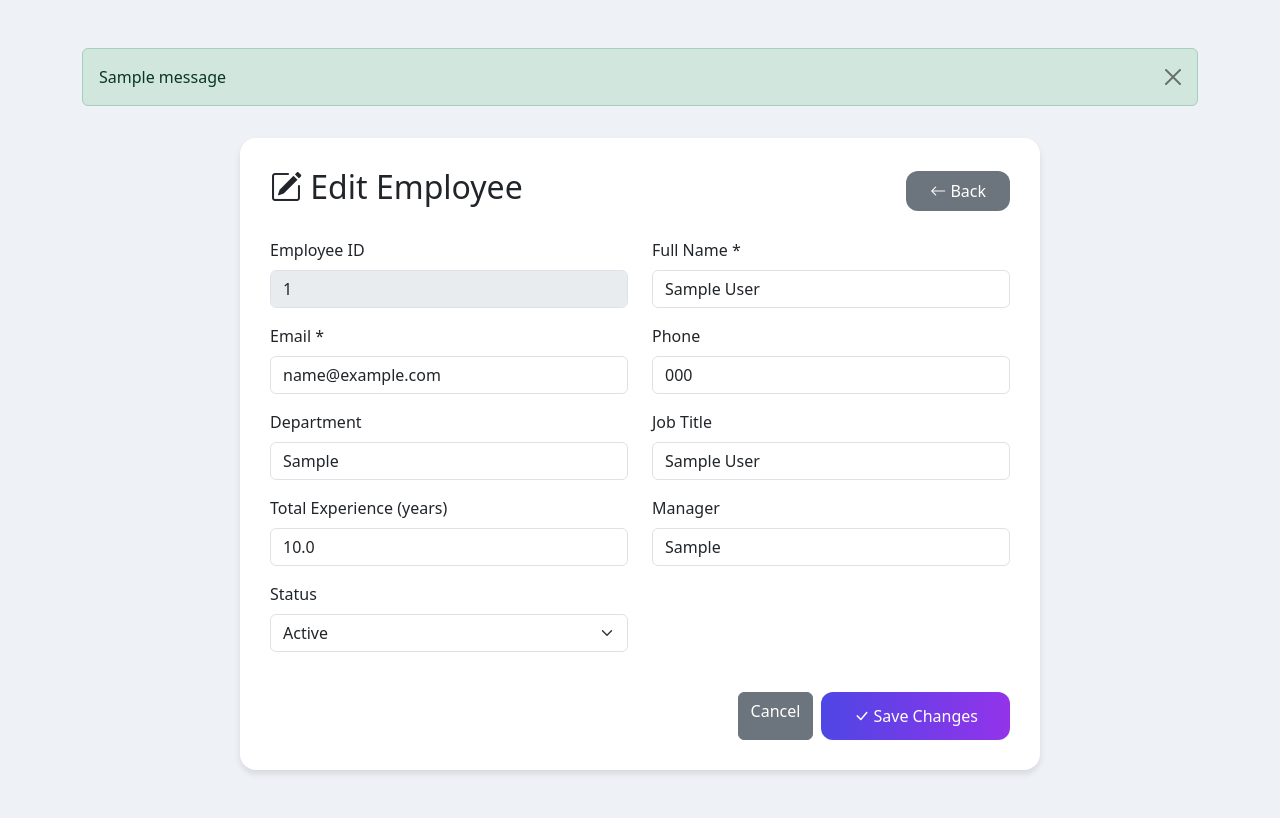
After one commit to vishnusuresh-dev/SmartHR-AI, a Flask app: page /edit_employee/1 in a window 1280 px wide. The commit adds this page. Run offline with Flask 3, Linux system fonts and the light colour scheme; the visitor is signed in with stand-in values (Sample User, id 1); tables that the repository leaves empty hold one stand-in row (values such as "Sample post"); one stand-in notice (Sample message) is shown; some libraries are stand-ins or nearby versions.

Commit message:
emplyee view edit added

```diff
--- a/app.py
+++ b/app.py
@@ -112,6 +112,42 @@ def allowed_file(filename, allowed_set):
 
 
 USERS = {"admin": "admin123"}
+
+# Add this after your helper functions section (around line 240)
+
+def cleanup_orphaned_files():
+    """Remove uploaded files that don't have corresponding database entries"""
+    if not os.path.exists(UPLOAD_FOLDER):
+        return []
+
+    # Get all files in uploads folder
+    uploaded_files = set(os.listdir(UPLOAD_FOLDER))
+
+    # Get all file references from database
+    employees = Employee.query.all()
+    db_files = set()
+
+    for emp in employees:
+        if emp.resume_path:
+            db_files.add(emp.resume_path)
+        if emp.profile_pic:
+            db_files.add(emp.profile_pic)
+
+    # Find orphaned files
+    orphaned_files = uploaded_files - db_files
+
+    # Delete orphaned files
+    deleted = []
+    for filename in orphaned_files:
+        file_path = os.path.join(UPLOAD_FOLDER, filename)
+        try:
+            if os.path.isfile(file_path):  # Only delete files, not directories
+                os.remove(file_path)
+                deleted.append(filename)
+        except OSError as e:
+            print(f"Error deleting orphaned file {filename}: {e}")
+
+    return deleted
 
 
 # ======================================================
@@ -435,7 +471,7 @@ def employees():
 
 @app.route("/delete_employee/<int:emp_id>", methods=["POST"])
 def delete_employee(emp_id):
-    """Delete an employee and cleanup related data"""
+    """Delete an employee and cleanup related data including uploaded files"""
     if "user" not in session:
         return redirect("/login")
 
@@ -445,21 +481,49 @@ def delete_employee(emp_id):
         employee_id = employee.employee_id
         employee_name = employee.full_name
 
+        # Delete uploaded files from filesystem
+        files_deleted = []
+
+        # Delete resume file if exists
+        if employee.resume_path:
+            resume_full_path = os.path.join(app.config['UPLOAD_FOLDER'], employee.resume_path)
+            if os.path.exists(resume_full_path):
+                try:
+                    os.remove(resume_full_path)
+                    files_deleted.append(f"resume: {employee.resume_path}")
+                except OSError as e:
+                    print(f"Error deleting resume file: {e}")
+
+        # Delete profile picture if exists
+        if employee.profile_pic:
+            pic_full_path = os.path.join(app.config['UPLOAD_FOLDER'], employee.profile_pic)
+            if os.path.exists(pic_full_path):
+                try:
+                    os.remove(pic_full_path)
+                    files_deleted.append(f"profile pic: {employee.profile_pic}")
+                except OSError as e:
+                    print(f"Error deleting profile picture: {e}")
+
         # Delete all project memberships for this employee
         ProjectMember.query.filter_by(employee_id=employee_id).delete()
 
-        # Delete the employee
+        # Delete the employee from database
         db.session.delete(employee)
         db.session.commit()
 
-        flash(f"Employee {employee_name} deleted successfully", "success")
+        # Create success message
+        success_msg = f"Employee {employee_name} deleted successfully"
+        if files_deleted:
+            success_msg += f" (Removed: {', '.join(files_deleted)})"
+
+        flash(success_msg, "success")
 
     except Exception as e:
         db.session.rollback()
         flash(f"Error deleting employee: {str(e)}", "danger")
+        print(f"ERROR in delete_employee: {str(e)}")
 
     return redirect("/employees")
-
 
 # ======================================================
 # EMPLOYEE EDIT ROUTE (Optional - for future enhancement)
@@ -509,7 +573,41 @@ def edit_employee(emp_id):
     # GET request - render edit form
     return render_template("edit_employee.html", employee=employee)
 
+@app.route("/employee/<string:employee_id>/unassign/<int:project_id>", methods=["POST"])
+def unassign_employee_from_project(employee_id, project_id):
+    """Unassign an employee from a specific project from employee detail page"""
+    if "user" not in session:
+        return redirect("/login")
 
+    try:
+        # Find the project membership
+        member = ProjectMember.query.filter_by(
+            project_id=project_id,
+            employee_id=employee_id
+        ).first()
+
+        if member:
+            # Get project and employee names for flash message
+            project = Project.query.get(project_id)
+            employee = Employee.query.filter_by(employee_id=employee_id).first()
+
+            project_name = project.name if project else "Unknown Project"
+            employee_name = employee.full_name if employee else employee_id
+
+            # Delete the membership
+            db.session.delete(member)
+            db.session.commit()
+
+            flash(f"Successfully unassigned {employee_name} from {project_name}", "success")
+        else:
+            flash("Project assignment not found", "warning")
+
+    except Exception as e:
+        db.session.rollback()
+        flash(f"Error unassigning from project: {str(e)}", "danger")
+
+    # Redirect back to employee detail page
+    return redirect(url_for('view_employee', employee_id=employee_id))
 # ======================================================
 # VIEW SINGLE EMPLOYEE DETAILS (Optional enhancement)
 # ======================================================
--- /dev/null
+++ b/templates/edit_employee.html
@@ -0,0 +1,147 @@
+<!DOCTYPE html>
+<html lang="en">
+<head>
+    <meta charset="UTF-8">
+    <meta name="viewport" content="width=device-width, initial-scale=1.0">
+    <title>Edit Employee - {{ employee.full_name }}</title>
+    <link href="https://cdn.jsdelivr.net/npm/bootstrap@5.3.0/dist/css/bootstrap.min.css" rel="stylesheet">
+    <link href="https://cdn.jsdelivr.net/npm/bootstrap-icons@1.11.0/font/bootstrap-icons.css" rel="stylesheet">
+
+    <style>
+        body { background: #eef2f7; }
+        .form-card {
+            background: white;
+            border-radius: 16px;
+            padding: 30px;
+            box-shadow: 0 4px 6px rgba(0, 0, 0, 0.1);
+            max-width: 800px;
+            margin: 2rem auto;
+        }
+        .back-btn {
+            padding: 0.5rem 1.5rem;
+            border-radius: 0.75rem;
+            background: #6c757d;
+            color: white;
+            border: none;
+            text-decoration: none;
+            display: inline-block;
+        }
+        .back-btn:hover {
+            background: #5a6268;
+            color: white;
+        }
+        .submit-btn {
+            background: linear-gradient(to right, #4f46e5, #9333ea);
+            border: none;
+            padding: 0.75rem 2rem;
+            border-radius: 0.75rem;
+        }
+        .submit-btn:hover {
+            transform: translateY(-2px);
+            box-shadow: 0 10px 15px -3px rgba(0, 0, 0, 0.2);
+        }
+    </style>
+</head>
+<body>
+
+<div class="container my-5">
+    {% with messages = get_flashed_messages(with_categories=true) %}
+        {% if messages %}
+            {% for category, message in messages %}
+            <div class="alert alert-{{ category }} alert-dismissible fade show" role="alert">
+                {{ message }}
+                <button type="button" class="btn-close" data-bs-dismiss="alert"></button>
+            </div>
+            {% endfor %}
+        {% endif %}
+    {% endwith %}
+
+    <div class="form-card">
+        <div class="d-flex justify-content-between align-items-center mb-4">
+            <h2><i class="bi bi-pencil-square"></i> Edit Employee</h2>
+            <a href="{{ url_for('employees') }}" class="back-btn">
+                <i class="bi bi-arrow-left"></i> Back
+            </a>
+        </div>
+
+        <form method="POST" action="{{ url_for('edit_employee', emp_id=employee.id) }}">
+            <div class="row">
+                <!-- Employee ID (Read-only) -->
+                <div class="col-md-6 mb-3">
+                    <label class="form-label">Employee ID</label>
+                    <input type="text" class="form-control" value="{{ employee.employee_id }}" disabled>
+                </div>
+
+                <!-- Full Name -->
+                <div class="col-md-6 mb-3">
+                    <label class="form-label">Full Name *</label>
+                    <input type="text" name="full_name" class="form-control"
+                           value="{{ employee.full_name }}" required>
+                </div>
+
+                <!-- Email -->
+                <div class="col-md-6 mb-3">
+                    <label class="form-label">Email *</label>
+                    <input type="email" name="email" class="form-control"
+                           value="{{ employee.email }}" required>
+                </div>
+
+                <!-- Phone -->
+                <div class="col-md-6 mb-3">
+                    <label class="form-label">Phone</label>
+                    <input type="tel" name="phone" class="form-control"
+                           value="{{ employee.phone or '' }}">
+                </div>
+
+                <!-- Department -->
+                <div class="col-md-6 mb-3">
+                    <label class="form-label">Department</label>
+                    <input type="text" name="department" class="form-control"
+                           value="{{ employee.department or '' }}">
+                </div>
+
+                <!-- Job Title -->
+                <div class="col-md-6 mb-3">
+                    <label class="form-label">Job Title</label>
+                    <input type="text" name="job_title" class="form-control"
+                           value="{{ employee.job_title or '' }}">
+                </div>
+
+                <!-- Total Experience -->
+                <div class="col-md-6 mb-3">
+                    <label class="form-label">Total Experience (years)</label>
+                    <input type="number" name="total_exp" class="form-control"
+                           step="0.1" value="{{ employee.total_exp or 0 }}">
+                </div>
+
+                <!-- Manager -->
+                <div class="col-md-6 mb-3">
+                    <label class="form-label">Manager</label>
+                    <input type="text" name="manager" class="form-control"
+                           value="{{ employee.manager or '' }}">
+                </div>
+
+                <!-- Status -->
+                <div class="col-md-6 mb-3">
+                    <label class="form-label">Status</label>
+                    <select name="status" class="form-select">
+                        <option value="Active" {% if employee.status == 'Active' %}selected{% endif %}>Active</option>
+                        <option value="Inactive" {% if employee.status == 'Inactive' %}selected{% endif %}>Inactive</option>
+                        <option value="On Leave" {% if employee.status == 'On Leave' %}selected{% endif %}>On Leave</option>
+                    </select>
+                </div>
+            </div>
+
+            <div class="d-flex justify-content-end gap-2 mt-4">
+                <a href="{{ url_for('employees') }}" class="btn btn-secondary">Cancel</a>
+                <button type="submit" class="btn btn-primary submit-btn">
+                    <i class="bi bi-check-lg"></i> Save Changes
+                </button>
+            </div>
+        </form>
+    </div>
+</div>
+
+<script src="https://cdn.jsdelivr.net/npm/bootstrap@5.3.0/dist/js/bootstrap.bundle.min.js"></script>
+</body>
+</html>
```
Also changed, not shown: templates/employee_detail.html (added, +310 -0 lines), templates/employees.html (+1 -14 lines), uploads/EMP28E751_profile_id_card.jpg (deleted), uploads/EMP7AFBAD_profile_photo.jpg (deleted), uploads/EMP90324E_pic_PHOTO1.jpg (deleted), uploads/EMP94134A_pic_spider_man_miles_morales_2-wallpaper-5120x2880.jpg (deleted), uploads/EMP9DDD09_profile_photo.jpg (deleted), uploads/EMPCA640A_pic_PHOTO1.jpg (deleted), 6 other files.
